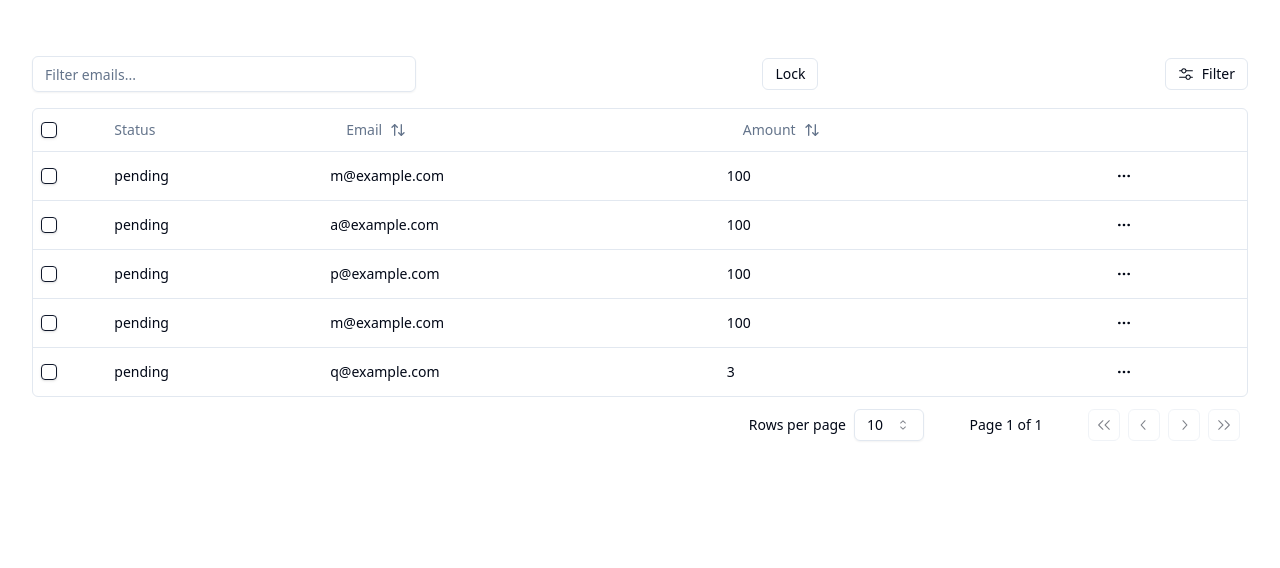
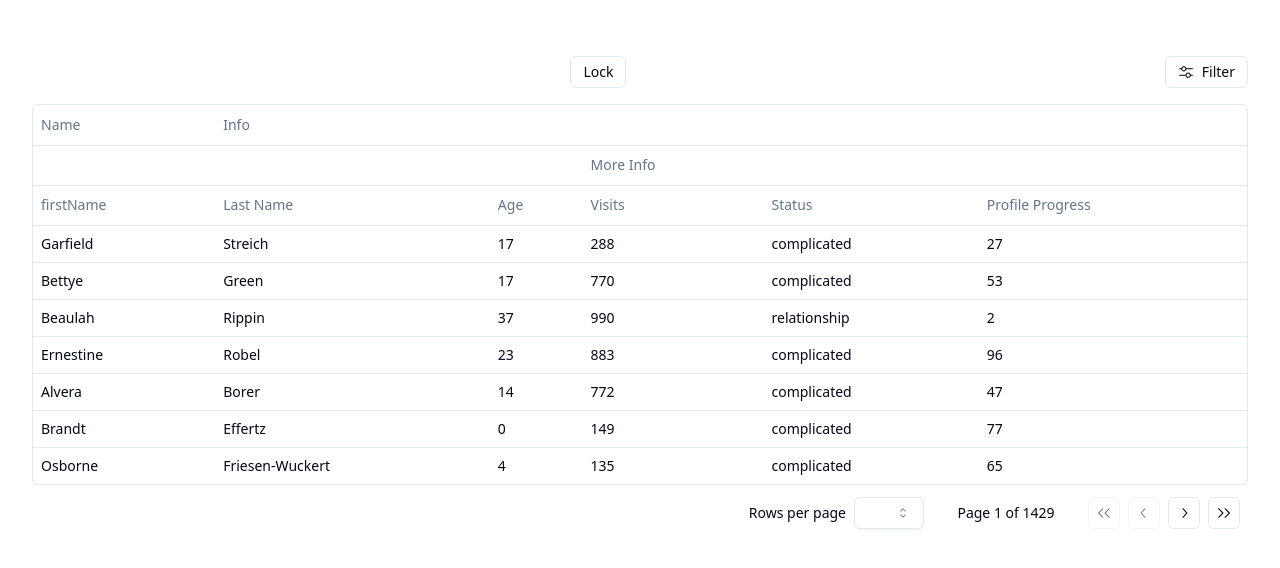
Before and after one commit to AdnanTurjoy/reusable-table-TanStack-Table-shadcn, a React (Vite) app: page / in a window 1280 px wide. Shown: the top 568 px of the page. Built offline with nearby package versions, Linux system fonts and the light colour scheme.

Commit message:
server side pagination

```diff
--- a/package.json
+++ b/package.json
@@ -10,6 +10,7 @@
     "preview": "vite preview"
   },
   "dependencies": {
+    "@faker-js/faker": "^8.3.1",
     "@radix-ui/react-checkbox": "^1.0.4",
     "@radix-ui/react-dropdown-menu": "^2.0.6",
     "@radix-ui/react-icons": "^1.3.0",
--- a/src/App.jsx
+++ b/src/App.jsx
@@ -1,4 +1,4 @@
-import { useState } from 'react'
+import { useMemo, useState } from 'react'
 import { Button } from './components/ui/button'
 // import './App.css'
 import {
@@ -13,118 +13,119 @@ import '../app/globals.css'
 import { DataTable } from './components/TableComponent/DataTable.jsx'
 import { ArrowUpDown, MoreHorizontal } from 'lucide-react'
 import { Checkbox } from "@/components/ui/checkbox"
+import { data1, data2 } from './components/FakeData'
 
-export const columns = [
-  {
-    id: "select",
-    header: ({ table }) => (
-      <Checkbox
-        checked={
-          table.getIsAllPageRowsSelected() ||
-          (table.getIsSomePageRowsSelected() && "indeterminate")
-        }
-        onCheckedChange={(value) => table.toggleAllPageRowsSelected(!!value)}
-        aria-label="Select all"
-      />
-    ),
-    cell: ({ row }) => (
-      <Checkbox
-        checked={row.getIsSelected()}
-        onCheckedChange={(value) => row.toggleSelected(!!value)}
-        aria-label="Select row"
-      />
-    ),
-    enableSorting: false,
-    enableHiding: false,
-  },
-  {
-    accessorKey: "status",
-    header: "Status",
-  },
-  {
-    accessorKey: "email",
-    header: ({ column }) => {
-      return (
-        <Button
-          variant="ghost"
-          onClick={() => column.toggleSorting(column.getIsSorted() === "asc")}
-        >
-          Email
-          <ArrowUpDown className="ml-2 h-4 w-4" />
-        </Button>
-      )
-    },
-  },
-  {
-    accessorKey: "amount",
-    header: ({ column }) => {
-      return (
-        <Button
-          variant="ghost"
-          onClick={() => column.toggleSorting(column.getIsSorted() === "asc")}
-        >
-          Amount
-          <ArrowUpDown className="ml-2 h-4 w-4" />
-        </Button>
-      )
-    },
-  },
-  {
-    id: "actions",
-    cell: ({ row }) => {
-      const payment = row.original
+// export const columns = [
+//   {
+//     id: "select",
+//     header: ({ table }) => (
+//       <Checkbox
+//         checked={
+//           table.getIsAllPageRowsSelected() ||
+//           (table.getIsSomePageRowsSelected() && "indeterminate")
+//         }
+//         onCheckedChange={(value) => table.toggleAllPageRowsSelected(!!value)}
+//         aria-label="Select all"
+//       />
+//     ),
+//     cell: ({ row }) => (
+//       <Checkbox
+//         checked={row.getIsSelected()}
+//         onCheckedChange={(value) => row.toggleSelected(!!value)}
+//         aria-label="Select row"
+//       />
+//     ),
+//     enableSorting: false,
+//     enableHiding: false,
+//   },
+//   {
+//     accessorKey: "status",
+//     header: "Status",
+//   },
+//   {
+//     accessorKey: "email",
+//     header: ({ column }) => {
+//       return (
+//         <Button
+//           variant="ghost"
+//           onClick={() => column.toggleSorting(column.getIsSorted() === "asc")}
+//         >
+//           Email
+//           <ArrowUpDown className="ml-2 h-4 w-4" />
+//         </Button>
+//       )
+//     },
+//   },
+//   {
+//     accessorKey: "amount",
+//     header: ({ column }) => {
+//       return (
+//         <Button
+//           variant="ghost"
+//           onClick={() => column.toggleSorting(column.getIsSorted() === "asc")}
+//         >
+//           Amount
+//           <ArrowUpDown className="ml-2 h-4 w-4" />
+//         </Button>
+//       )
+//     },
+//   },
+//   {
+//     id: "actions",
+//     cell: ({ row }) => {
+//       const payment = row.original
 
-      return (
-        <DropdownMenu>
-          <DropdownMenuTrigger asChild>
-            <Button variant="ghost" className="h-8 w-8 p-0">
-              <span className="sr-only">Open menu</span>
-              <MoreHorizontal className="h-4 w-4" />
-            </Button>
-          </DropdownMenuTrigger>
-          <DropdownMenuContent align="end">
-            <DropdownMenuLabel>Actions</DropdownMenuLabel>
-            <DropdownMenuItem
-              onClick={() => navigator.clipboard.writeText(payment.id)}
-            >
-              Copy payment ID
-            </DropdownMenuItem>
-            <DropdownMenuSeparator />
-            <DropdownMenuItem>View customer</DropdownMenuItem>
-            <DropdownMenuItem>View payment details</DropdownMenuItem>
-          </DropdownMenuContent>
-        </DropdownMenu>
-      )
-    },
-  },
-]
+//       return (
+//         <DropdownMenu>
+//           <DropdownMenuTrigger asChild>
+//             <Button variant="ghost" className="h-8 w-8 p-0">
+//               <span className="sr-only">Open menu</span>
+//               <MoreHorizontal className="h-4 w-4" />
+//             </Button>
+//           </DropdownMenuTrigger>
+//           <DropdownMenuContent align="end">
+//             <DropdownMenuLabel>Actions</DropdownMenuLabel>
+//             <DropdownMenuItem
+//               onClick={() => navigator.clipboard.writeText(payment.id)}
+//             >
+//               Copy payment ID
+//             </DropdownMenuItem>
+//             <DropdownMenuSeparator />
+//             <DropdownMenuItem>View customer</DropdownMenuItem>
+//             <DropdownMenuItem>View payment details</DropdownMenuItem>
+//           </DropdownMenuContent>
+//         </DropdownMenu>
+//       )
+//     },
+//   },
+// ]
 
-export const data = [{
-  id: "728ed52f",
-  amount: 100,
-  status: "pending",
-  email: "m@example.com",
-},{
-  id: "728ed52f",
-  amount: 100,
-  status: "pending",
-  email: "a@example.com",
-},{
-  id: "728ed52f",
-  amount: 100,
-  status: "pending",
-  email: "p@example.com",
-},{
-  id: "728ed52f",
-  amount: 100,
-  status: "pending",
-  email: "m@example.com",
-},{
-  id: "728ed52f",
-  amount: 3,
-  status: "pending",
-  email: "q@example.com",
-},]
+// export const data = [{
+//   id: "728ed52f",
+//   amount: 100,
+//   status: "pending",
+//   email: "m@example.com",
+// },{
+//   id: "728ed52f",
+//   amount: 100,
+//   status: "pending",
+//   email: "a@example.com",
+// },{
+//   id: "728ed52f",
+//   amount: 100,
+//   status: "pending",
+//   email: "p@example.com",
+// },{
+//   id: "728ed52f",
+//   amount: 100,
+//   status: "pending",
+//   email: "m@example.com",
+// },{
+//   id: "728ed52f",
+//   amount: 3,
+//   status: "pending",
+//   email: "q@example.com",
+// },]
 
 // const actions = [
 //   {
@@ -133,7 +134,70 @@ export const data = [{
 //   }
 // ]
 
-function App() {
+ function App() {
+  const columns = useMemo(
+    () => [
+      {
+        header: 'Name',
+        footer: props => props.column.id,
+        columns: [
+          {
+            accessorKey: 'firstName',
+            cell: info => info.getValue(),
+            footer: props => props.column.id,
+          },
+          {
+            accessorFn: row => row.lastName,
+            id: 'lastName',
+            cell: info => info.getValue(),
+            header: () => <span>Last Name</span>,
+            footer: props => props.column.id,
+          },
+        ],
+      },
+      {
+        header: 'Info',
+        footer: props => props.column.id,
+        columns: [
+          {
+            accessorKey: 'age',
+            header: () => 'Age',
+            footer: props => props.column.id,
+          },
+          {
+            header: 'More Info',
+            columns: [
+              {
+                accessorKey: 'visits',
+                header: () => <span>Visits</span>,
+                footer: props => props.column.id,
+              },
+              {
+                accessorKey: 'status',
+                header: 'Status',
+                footer: props => props.column.id,
+              },
+              {
+                accessorKey: 'progress',
+                header: 'Profile Progress',
+                footer: props => props.column.id,
+              },
+            ],
+          },
+        ],
+      },
+    ],
+    []
+  )
+
+  const [pagination, setPagination] = useState({
+    pageIndex: 0,
+    pageSize: 10,
+  })
+
+  const [data,setData] = useState(data1)
+
+
 
   const getSelectedRow = (rows) =>{
     console.log(rows);
@@ -143,11 +207,30 @@ function App() {
     console.log("Hittt");
   }
 
+  const handlePagination =(pag)=>{
+    if(pag.pageIndex===1){
+      setData(data2)
+    }
+   console.log(pag);
+  }
+
+
+  // const data = await fetchData(fetchDataOptions);
+  // console.log(pagination);
   return (
 
       <div className="container mx-auto py-10">
         {/* <Button>Click me</Button> */}
-      <DataTable columns={columns} data={data} getSelectedRow={getSelectedRow} handleActions={handleLock} />
+      <DataTable
+         columns={columns}
+         data={data} getSelectedRow={getSelectedRow}
+         handleActions={handleLock}
+         paginations={{
+          pageIndex:0,
+          pageSize:80,
+        }}
+         handlePagination={handlePagination}
+         />
 
     </div>
 
--- /dev/null
+++ b/src/components/FakeData.js
@@ -0,0 +1,123 @@
+export const data1 = {
+    "rows": [
+        {
+            "firstName": "Garfield",
+            "lastName": "Streich",
+            "age": 17,
+            "visits": 288,
+            "progress": 27,
+            "status": "complicated"
+        },
+        {
+            "firstName": "Bettye",
+            "lastName": "Green",
+            "age": 17,
+            "visits": 770,
+            "progress": 53,
+            "status": "complicated"
+        },
+        {
+            "firstName": "Beaulah",
+            "lastName": "Rippin",
+            "age": 37,
+            "visits": 990,
+            "progress": 2,
+            "status": "relationship"
+        },
+        {
+            "firstName": "Ernestine",
+            "lastName": "Robel",
+            "age": 23,
+            "visits": 883,
+            "progress": 96,
+            "status": "complicated"
+        },
+        {
+            "firstName": "Alvera",
+            "lastName": "Borer",
+            "age": 14,
+            "visits": 772,
+            "progress": 47,
+            "status": "complicated"
+        },
+        {
+            "firstName": "Brandt",
+            "lastName": "Effertz",
+            "age": 0,
+            "visits": 149,
+            "progress": 77,
+            "status": "complicated"
+        },
+        {
+            "firstName": "Osborne",
+            "lastName": "Friesen-Wuckert",
+            "age": 4,
+            "visits": 135,
+            "progress": 65,
+            "status": "complicated"
+        }
+    ],
+    "pageCount": 1429
+}
+
+export const data2 = {
+    "rows": [
+        {
+            "firstName": "Adnan",
+            "lastName": "Streich",
+            "age": 17,
+            "visits": 288,
+            "progress": 27,
+            "status": "complicated"
+        },
+        {
+            "firstName": "turjoy",
+            "lastName": "Green",
+            "age": 17,
+            "visits": 770,
+            "progress": 53,
+            "status": "complicated"
+        },
+        {
+            "firstName": "Beaulah",
+            "lastName": "Rippin",
+            "age": 37,
+            "visits": 990,
+            "progress": 2,
+            "status": "relationship"
+        },
+        {
+            "firstName": "Ernestine",
+            "lastName": "Robel",
+            "age": 23,
+            "visits": 883,
+            "progress": 96,
+            "status": "complicated"
+        },
+        {
+            "firstName": "Alvera",
+            "lastName": "Borer",
+            "age": 14,
+            "visits": 772,
+            "progress": 47,
+            "status": "complicated"
+        },
+        {
+            "firstName": "Brandt",
+            "lastName": "Effertz",
+            "age": 0,
+            "visits": 149,
+            "progress": 77,
+            "status": "complicated"
+        },
+        {
+            "firstName": "Osborne",
+            "lastName": "Friesen-Wuckert",
+            "age": 4,
+            "visits": 135,
+            "progress": 65,
+            "status": "complicated"
+        }
+    ],
+    "pageCount": 1429
+}
--- a/src/components/TableComponent/DataTable.jsx
+++ b/src/components/TableComponent/DataTable.jsx
@@ -22,13 +22,15 @@ import {
 } from "@/components/ui/table";
 import { DataTablePagination } from "./DataTablePagination";
 import { DataTableViewOptions } from "./DataTableViewOptions";
-import { useState } from "react";
+import { useState, useMemo } from "react";
 
 function DataTable({
   columns,
   data,
   getSelectedRow,
-  handleActions
+  handleActions,
+  paginations,
+  handlePagination,
 }) {
   const [sorting, setSorting] = useState([])
   const [columnFilters, setColumnFilters] = useState(
@@ -36,9 +38,20 @@ function DataTable({
   )
   const [rowSelection, setRowSelection] = useState({})
 
+  const [{ pageIndex, pageSize }, setPagination] = useState(paginations)
+
+  const pagination = useMemo(
+    () => ({
+      pageIndex,
+      pageSize,
+    }),
+    [pageIndex, pageSize]
+  )
+  handlePagination(pagination)
   const table = useReactTable({
-    data,
+    data: data?.rows ,
     columns,
+    pageCount: data?.pageCount ?? -1,
     getCoreRowModel: getCoreRowModel(),
     getPaginationRowModel: getPaginationRowModel(),
     getSortedRowModel: getSortedRowModel(),
@@ -46,34 +59,39 @@ function DataTable({
     getFilteredRowModel: getFilteredRowModel(),
     onRowSelectionChange: setRowSelection,
     onSortingChange: setSorting,
+    manualPagination: true,
+    onPaginationChange: setPagination,
+
     state: {
       sorting,
       columnFilters,
-      // columnVisibility,
+      pagination,
       rowSelection,
     },
   });
+
+
 
   getSelectedRow(Object.keys(rowSelection));
 
   return (
     <div>
       <div className="flex items-center py-4">
-        {Object.keys(rowSelection).length >0 &&
+        {Object.keys(rowSelection)?.length >0 &&
             <div className="flex-1 text-sm text-muted-foreground">
-            {table.getFilteredSelectedRowModel().rows.length} of{" "}
-            {table.getFilteredRowModel().rows.length} row(s) selected.
+            {table.getFilteredSelectedRowModel()?.rows?.length} of{" "}
+            {table.getFilteredRowModel()?.rows?.length} row(s) selected.
         </div>
         }
 
-        <Input
+        {/* <Input
           placeholder="Filter emails..."
           value={(table.getColumn("email")?.getFilterValue()) ?? ""}
           onChange={(event) =>
             table.getColumn("email")?.setFilterValue(event.target.value)
           }
           className="max-w-sm"
-        />
+        /> */}
         <DataTableViewOptions table={table} handleActions={handleActions} />
       </div>
     <div className="rounded-md border">
@@ -114,7 +132,7 @@ function DataTable({
             ))
           ) : (
             <TableRow>
-              <TableCell colSpan={columns.length} className="h-24 text-center">
+              <TableCell colSpan={columns?.length} className="h-24 text-center">
                 No results.
               </TableCell>
             </TableRow>
--- a/src/components/TableComponent/DataTablePagination.jsx
+++ b/src/components/TableComponent/DataTablePagination.jsx
@@ -72,7 +72,7 @@ import {
 			  variant="outline"
 			  className="h-8 w-8 p-0"
 			  onClick={() => table.nextPage()}
-			  disabled={!table.getCanNextPage()}
+          disabled={!table.getCanNextPage()}
 			>
 			  <span className="sr-only">Go to next page</span>
 			  <ChevronRightIcon className="h-4 w-4" />
```
Also changed, not shown: 1 other file (tests, documents, lock files or other folders).
